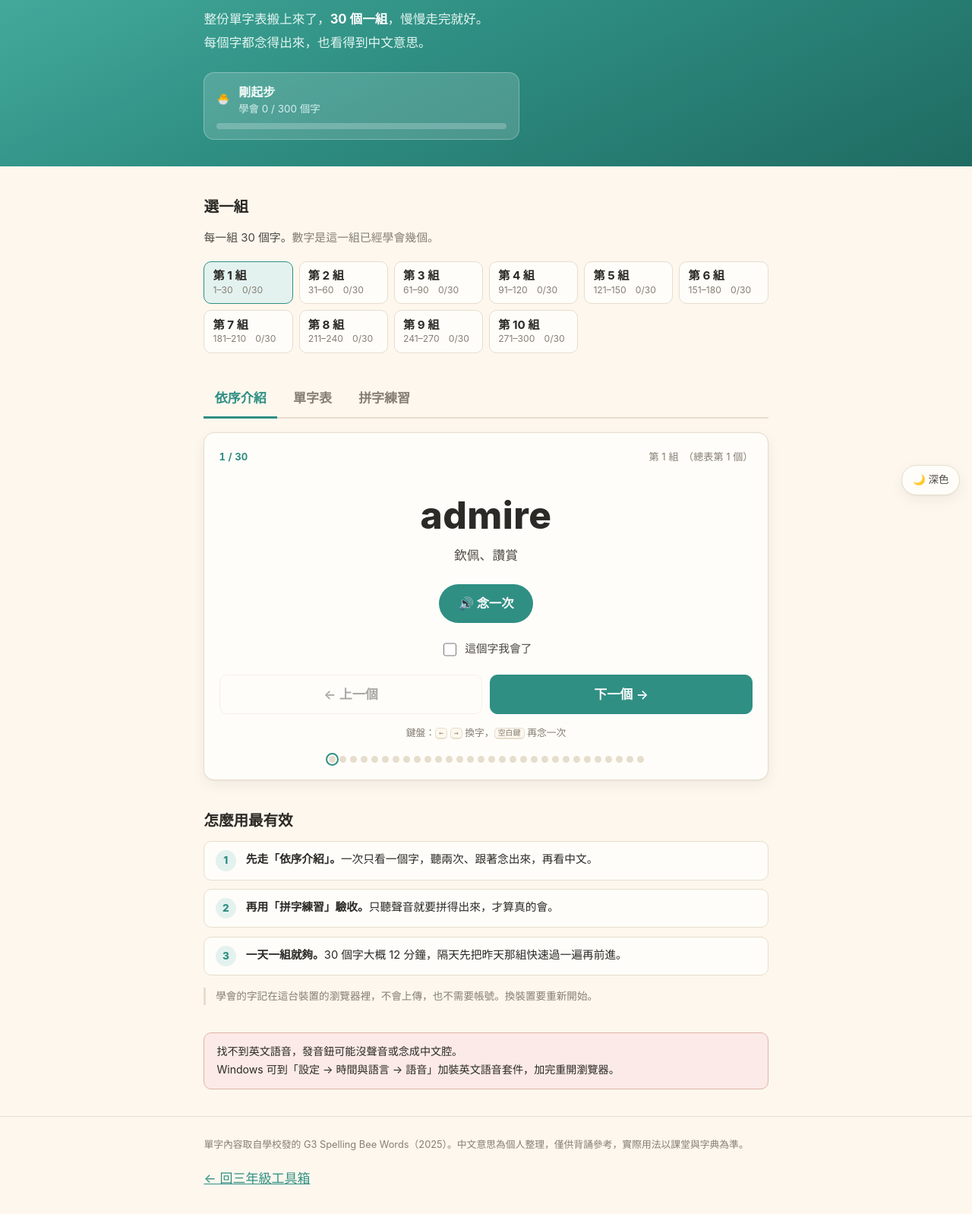
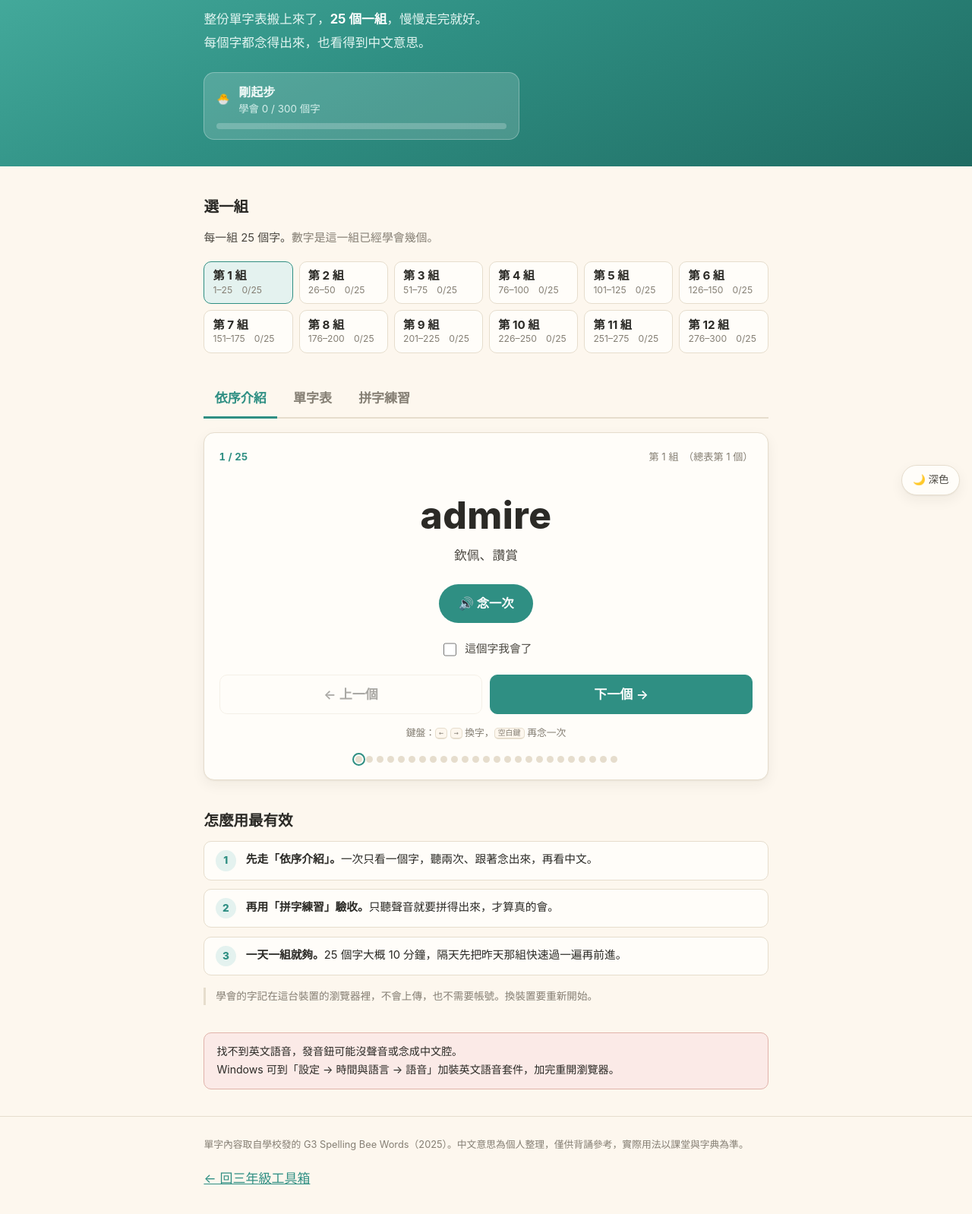
Before and after one commit to rafaelhou/grade3-toolbox, a plain HTML site: page spelling/index.html in a window 1280 px wide. Shown: the part 132-1730 px from the top of the page at 76% size. Drawn offline with Linux system fonts and the light colour scheme.

Commit message:
拼字王改成 25 個字一組（300 字分 12 組）
原本 30 個一組共 10 組。GROUP_SIZE 本來就是設計成可調的，
所以主要是改設定值加上把各處文案跟著更新。

- words.js：GROUP_SIZE 30 → 25，組別註解重排成 12 組
  （只動註解行，300 行單字資料逐行 diff 過完全沒變）
- app.js 的 fallback、index.html 五處文案、兩份 README、
  首頁資源卡片的描述

已經學會的字不會跑掉：進度存的是單字在陣列裡的絕對位置，
不是「第幾組第幾個」。實測把舊制第 1 組 30 個字標成學會，
換成 25 制後正確變成「第 1 組 25/25、第 2 組 5/25」，總數不變。

驗過三個分頁都還正常：生字介紹 1/25 且會跨組前進、
單字表 25 列、拼字練習出題與作答正常，第 12 組首字對得上 WORDS[275]。

```diff
--- a/data/resources.js
+++ b/data/resources.js
@@ -84,7 +84,7 @@ window.SUBJECTS = [
   groups: [
     { kind: 'play', title: '動手玩', note: '', items: [
       { t: 'G3 拼字王（本站）', u: 'spelling/',
-        d: '學校那份 <b>G3 Spelling Bee</b> 單字表搬上來了，300 個字、30 個一組。有發音、中文意思、依序介紹與拼字練習，學會的字會自己記起來。',
+        d: '學校那份 <b>G3 Spelling Bee</b> 單字表搬上來了，300 個字、25 個一組。有發音、中文意思、依序介紹與拼字練習，學會的字會自己記起來。',
         lang: '中文介面', acc: '免費' },
       { t: 'Cool English 英語線上學習平台', u: 'https://www.coolenglish.edu.tw/',
         d: '教育部出資做的，有國小專區，<b>全中文介面</b>——孩子自己就能操作，不會卡在看不懂選單。',
--- a/spelling/app.js
+++ b/spelling/app.js
@@ -3,7 +3,7 @@
   'use strict';
 
   var WORDS = window.WORDS || [];
-  var SIZE = window.GROUP_SIZE || 30;
+  var SIZE = window.GROUP_SIZE || 25;
   var KEY = 'g3spell.v1';
 
   var groups = [];
--- a/spelling/index.html
+++ b/spelling/index.html
@@ -2,7 +2,7 @@
 <meta name="viewport" content="width=device-width, initial-scale=1">
 <meta name="robots" content="noindex, follow">
 <title>G3 拼字王 · 三年級工具箱</title>
-<meta name="description" content="G3 Spelling Bee 單字表的線上背誦工具：300 個單字，30 個一組共 10 組，有發音、中文意思、依序介紹與拼字練習。">
+<meta name="description" content="G3 Spelling Bee 單字表的線上背誦工具：300 個單字，25 個一組共 12 組，有發音、中文意思、依序介紹與拼字練習。">
 <meta name="theme-color" content="#2f8f83">
 <link rel="icon" href="favicon.svg">
 <link rel="stylesheet" href="style.css">
@@ -24,7 +24,7 @@
   <div class="wrap">
     <p class="kicker">G3 Spelling Bee · 2025</p>
     <h1>拼字王</h1>
-    <p class="lede">整份單字表搬上來了，<strong>30 個一組</strong>，慢慢走完就好。<br>每個字都念得出來，也看得到中文意思。</p>
+    <p class="lede">整份單字表搬上來了，<strong>25 個一組</strong>，慢慢走完就好。<br>每個字都念得出來，也看得到中文意思。</p>
 
     <div class="progress">
       <div class="plevel">
@@ -43,7 +43,7 @@
 
 <section id="groups">
   <h2>選一組</h2>
-  <p class="intro">每一組 30 個字。<span class="dim">數字是這一組已經學會幾個。</span></p>
+  <p class="intro">每一組 25 個字。<span class="dim">數字是這一組已經學會幾個。</span></p>
   <div class="grouprow" id="groupRow"></div>
 </section>
 
@@ -57,7 +57,7 @@
 <section class="panel is-on" id="panel-intro">
   <div class="card-stage">
     <div class="cardhead">
-      <span class="idx" id="cIdx">1 / 30</span>
+      <span class="idx" id="cIdx">1 / 25</span>
       <span class="gname" id="cGroup">第 1 組</span>
     </div>
 
@@ -115,7 +115,7 @@
   <div class="steps">
     <div class="step"><span class="n">1</span><p><strong>先走「依序介紹」。</strong>一次只看一個字，聽兩次、跟著念出來，再看中文。</p></div>
     <div class="step"><span class="n">2</span><p><strong>再用「拼字練習」驗收。</strong>只聽聲音就要拼得出來，才算真的會。</p></div>
-    <div class="step"><span class="n">3</span><p><strong>一天一組就夠。</strong>30 個字大概 12 分鐘，隔天先把昨天那組快速過一遍再前進。</p></div>
+    <div class="step"><span class="n">3</span><p><strong>一天一組就夠。</strong>25 個字大概 10 分鐘，隔天先把昨天那組快速過一遍再前進。</p></div>
   </div>
   <p class="note">學會的字記在這台裝置的瀏覽器裡，不會上傳，也不需要帳號。換裝置要重新開始。</p>
 </section>
--- a/spelling/words.js
+++ b/spelling/words.js
@@ -1,14 +1,17 @@
 /* G3 Spelling Bee 單字庫（2025）
  *
- * 依照原始單字表的順序排列，30 個字一組，共 300 字 10 組。
+ * 依照原始單字表的順序排列，25 個字一組，共 300 字 12 組。
  * 只要改這個檔案，分組、進度、練習題都會自動跟上。
+ *
+ * 改一組幾個字：只要動最下面的 GROUP_SIZE。已經學會的字不會跑掉——
+ * 進度是用單字在這個陣列裡的絕對位置存的，不是「第幾組第幾個」。
  *
  * 格式：{ w: '單字', z: '中文意思' }
  *
  * 兩頁紙本已逐格核對完成（2026-08）。
  */
 window.WORDS = [
-  // ── 第 1 組　1–30 ──────────────────
+  // ── 第 1 組　1–25 ───────────────
   { w: 'admire', z: '欽佩、讚賞' },
   { w: 'classmate', z: '同班同學' },
   { w: 'community', z: '社區、群體' },
@@ -34,13 +37,13 @@ window.WORDS = [
   { w: 'grand', z: '宏偉的' },
   { w: 'landmark', z: '地標' },
   { w: 'massive', z: '巨大的' },
+  // ── 第 2 組　26–50 ──────────────
   { w: 'monument', z: '紀念碑' },
   { w: 'national', z: '國家的' },
   { w: 'traces', z: '痕跡；追溯' },
   { w: 'argumentative text', z: '論說文' },
   { w: 'sequoia', z: '紅杉' },
 
-  // ── 第 2 組　31–60 ─────────────────
   { w: 'arrived', z: '抵達（過去式）' },
   { w: 'immigrated', z: '移入、移民（過去式）' },
   { w: 'inspected', z: '檢查（過去式）' },
@@ -61,6 +64,7 @@ window.WORDS = [
   { w: 'fairy tale', z: '童話' },
   { w: 'figurative language', z: '譬喻性語言' },
   { w: 'poem', z: '詩' },
+  // ── 第 3 組　51–75 ──────────────
   { w: 'amount', z: '數量、總額' },
   { w: 'astronomy', z: '天文學' },
   { w: 'cite', z: '引用、舉出' },
@@ -72,7 +76,6 @@ window.WORDS = [
   { w: 'expository text', z: '說明文' },
   { w: 'summarize', z: '摘要、總結' },
 
-  // ── 第 3 組　61–90 ─────────────────
   { w: 'disbelief', z: '不相信' },
   { w: 'dismay', z: '沮喪、驚愕' },
   { w: 'fabulous', z: '極好的' },
@@ -88,6 +91,7 @@ window.WORDS = [
   { w: 'attention', z: '注意力' },
   { w: 'audience', z: '觀眾、聽眾' },
   { w: 'confidence', z: '自信' },
+  // ── 第 4 組　76–100 ─────────────
   { w: 'embarrassed', z: '尷尬的' },
   { w: 'realize', z: '領悟、實現' },
   { w: 'talent', z: '才能' },
@@ -104,7 +108,6 @@ window.WORDS = [
   { w: 'sentence clue', z: '句中線索' },
   { w: 'bold print', z: '粗體字' },
 
-  // ── 第 4 組　91–120 ────────────────
   { w: 'adventurous', z: '愛冒險的' },
   { w: 'courageous', z: '勇敢的' },
   { w: 'extremely', z: '極度地' },
@@ -115,6 +118,7 @@ window.WORDS = [
   { w: 'rhyme', z: '押韻' },
   { w: 'poetry', z: '詩歌（總稱）' },
   { w: 'haiku', z: '俳句' },
+  // ── 第 5 組　101–125 ────────────
   { w: 'essay', z: '短文、散文' },
   { w: 'opinion', z: '意見、看法' },
   { w: 'rubric', z: '評分標準' },
@@ -136,12 +140,12 @@ window.WORDS = [
   { w: 'agreeable', z: '令人愉快的；同意的' },
   { w: 'appreciate', z: '感謝、欣賞' },
 
-  // ── 第 5 組　121–150 ───────────────
   { w: 'boomed', z: '迅速成長（過去式）' },
   { w: 'descendant', z: '後代、子孫' },
   { w: 'population', z: '人口' },
   { w: 'resource', z: '資源' },
   { w: 'transportation', z: '交通運輸' },
+  // ── 第 6 組　126–150 ────────────
   { w: 'vehicle', z: '車輛' },
   { w: 'passage', z: '文章段落；通道' },
   { w: 'social studies', z: '社會科' },
@@ -168,7 +172,7 @@ window.WORDS = [
   { w: 'suffix', z: '字尾' },
   { w: 'prefix', z: '字首' },
 
-  // ── 第 6 組　151–180 ───────────────
+  // ── 第 7 組　151–175 ────────────
   { w: 'telescope', z: '望遠鏡' },
   { w: 'invent', z: '發明' },
   { w: 'discover', z: '發現' },
@@ -194,13 +198,13 @@ window.WORDS = [
   { w: 'smart', z: '聰明的' },
   { w: 'sportswriter', z: '體育記者' },
   { w: 'photocopy', z: '影印' },
+  // ── 第 8 組　176–200 ────────────
   { w: 'roadside', z: '路邊' },
   { w: 'starlight', z: '星光' },
   { w: 'railroad', z: '鐵路' },
   { w: 'react', z: '反應' },
   { w: 'action', z: '行動' },
 
-  // ── 第 7 組　181–210 ───────────────
   { w: 'active', z: '活躍的、主動的' },
   { w: 'actor', z: '演員' },
   { w: 'fisherman', z: '漁夫' },
@@ -221,6 +225,7 @@ window.WORDS = [
   { w: 'acceptable', z: '可接受的' },
   { w: 'passable', z: '可通行的；還過得去的' },
   { w: 'brightness', z: '明亮' },
+  // ── 第 9 組　201–225 ────────────
   { w: 'preschool', z: '學前的、幼兒園' },
   { w: 'boneless', z: '無骨的' },
   { w: 'rebuilding', z: '重建' },
@@ -232,7 +237,6 @@ window.WORDS = [
   { w: 'stop', z: '停止' },
   { w: 'suppose', z: '假設、認為' },
 
-  // ── 第 8 組　211–240 ───────────────
   { w: 'hazardous', z: '危險的' },
   { w: 'satellite', z: '衛星' },
   { w: 'meteorologist', z: '氣象學家' },
@@ -248,6 +252,7 @@ window.WORDS = [
   { w: 'barometric', z: '氣壓的' },
   { w: 'blizzard', z: '暴風雪' },
   { w: 'hurricane', z: '颶風' },
+  // ── 第 10 組　226–250 ───────────
   { w: 'typhoon', z: '颱風' },
   { w: 'flood', z: '洪水' },
   { w: 'tornado', z: '龍捲風' },
@@ -264,7 +269,6 @@ window.WORDS = [
   { w: 'subpolar', z: '亞極地的' },
   { w: 'ecosystem', z: '生態系' },
 
-  // ── 第 9 組　241–270 ───────────────
   { w: 'climate', z: '氣候' },
   { w: 'mature', z: '成熟的' },
   { w: 'organism', z: '生物體' },
@@ -275,6 +279,7 @@ window.WORDS = [
   { w: 'inherit', z: '遺傳、繼承' },
   { w: 'variation', z: '變異、差異' },
   { w: 'influence', z: '影響' },
+  // ── 第 11 組　251–275 ───────────
   { w: 'adaptation', z: '適應' },
   { w: 'advantage', z: '優勢' },
   { w: 'impact', z: '衝擊、影響' },
@@ -296,12 +301,12 @@ window.WORDS = [
   { w: 'invertebrate', z: '無脊椎動物' },
   { w: 'dinosaur', z: '恐龍' },
 
-  // ── 第 10 組　271–300 ──────────────
   { w: 'investigation', z: '調查' },
   { w: 'equation', z: '方程式、等式' },
   { w: 'measurement', z: '測量' },
   { w: 'operation', z: '運算；操作' },
   { w: 'position', z: '位置' },
+  // ── 第 12 組　276–300 ───────────
   { w: 'direction', z: '方向' },
   { w: 'centrifugal', z: '離心的' },
   { w: 'momentum', z: '動量、衝勁' },
@@ -329,4 +334,4 @@ window.WORDS = [
   { w: 'magnetic field', z: '磁場' },
 ];
 
-window.GROUP_SIZE = 30;
+window.GROUP_SIZE = 25;
```
Also changed, not shown: 2 other files.
